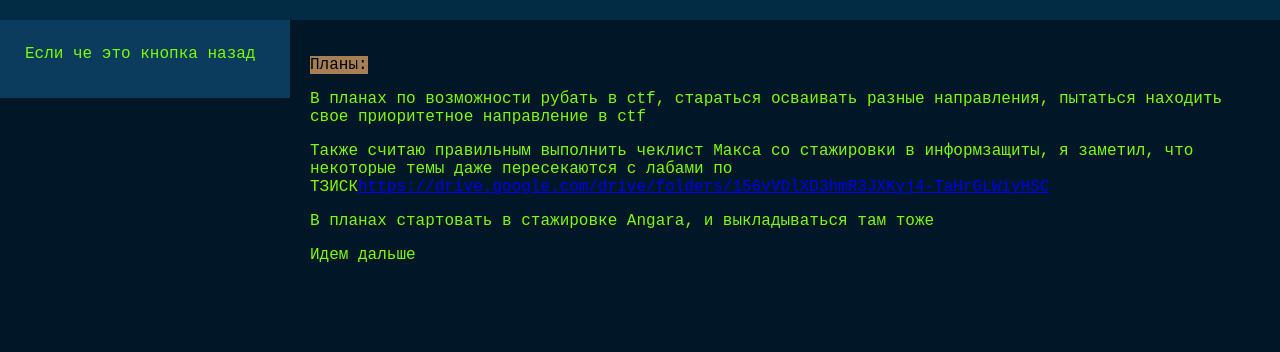
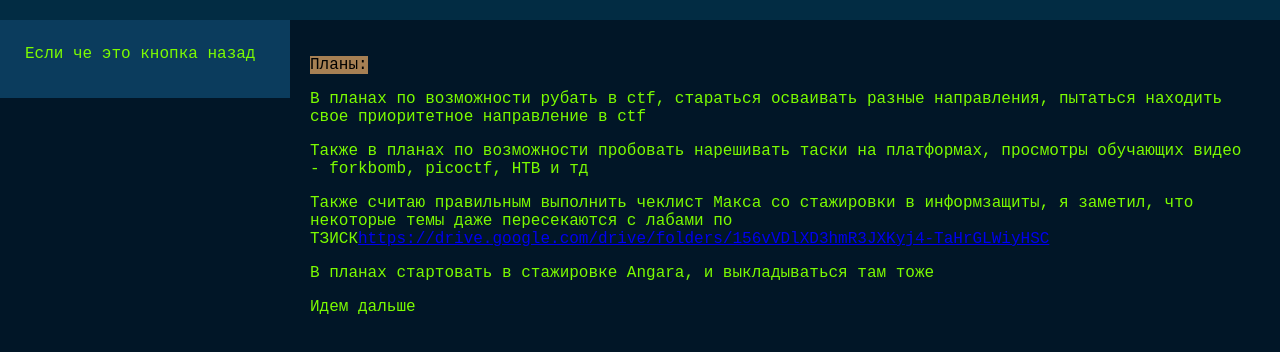
Before and after one commit to adhikara13/Our_site_Burger_CTF, a plain HTML site: page pages/our_plans.html in a window 1280 px wide. Shown: the part 100-452 px from the top of the page. Drawn offline with Linux system fonts and the light colour scheme.

Commit message:
add one thing

```diff
--- a/pages/our_plans.html
+++ b/pages/our_plans.html
@@ -24,6 +24,10 @@
             приоритетное направление в ctf
         </p>
         <p>
+            Также в планах по возможности пробовать нарешивать таски на платформах, просмотры обучающих видео -
+            forkbomb, picoctf, HTB и тд
+        </p>
+        <p>
             Также считаю правильным выполнить чеклист Макса со стажировки в информзащиты, я заметил, что некоторые темы
             даже пересекаются с лабами по ТЗИСК<a
                 href="https://drive.google.com/drive/folders/156vVDlXD3hmR3JXKyj4-TaHrGLWiyHSC">https://drive.google.com/drive/folders/156vVDlXD3hmR3JXKyj4-TaHrGLWiyHSC</a>
```
